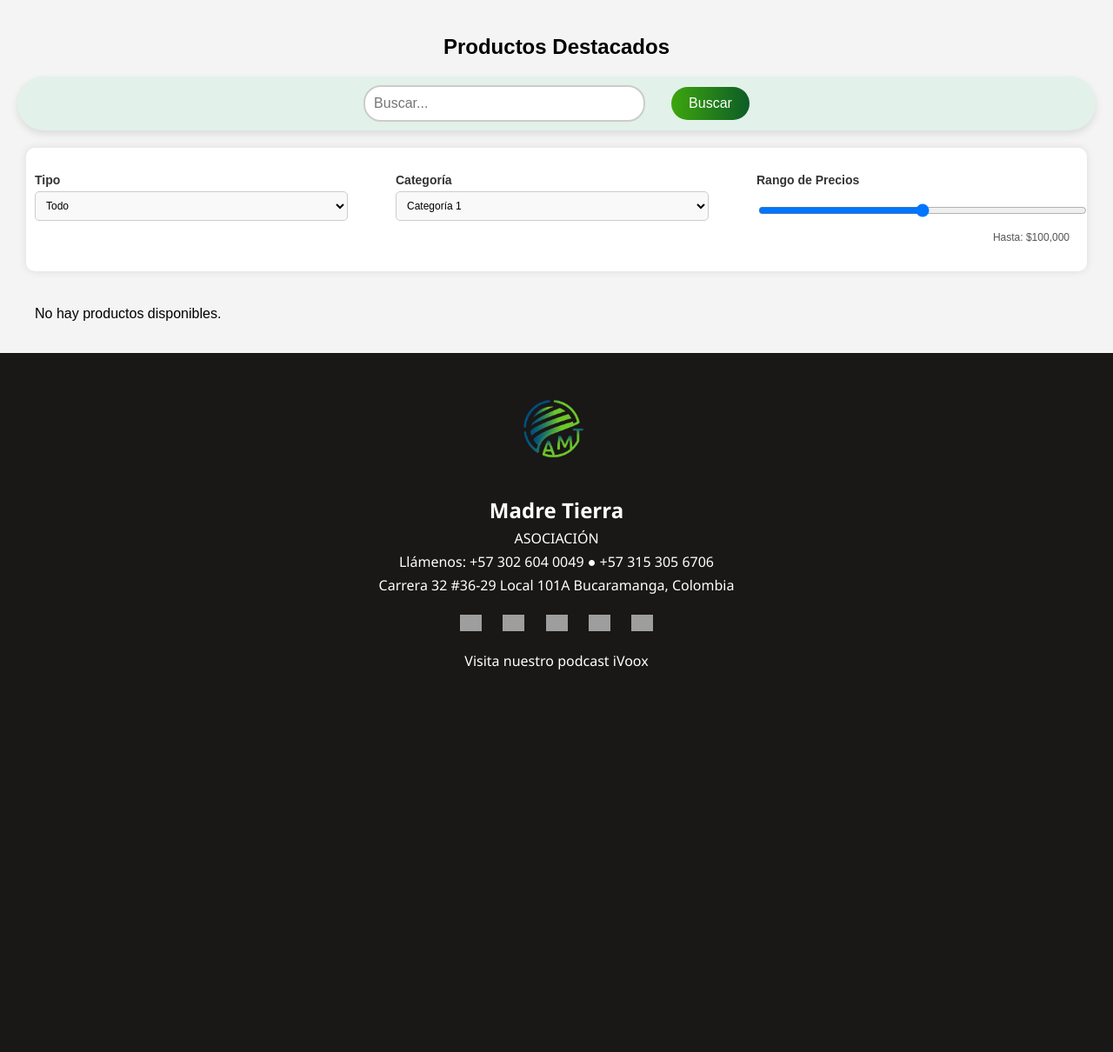
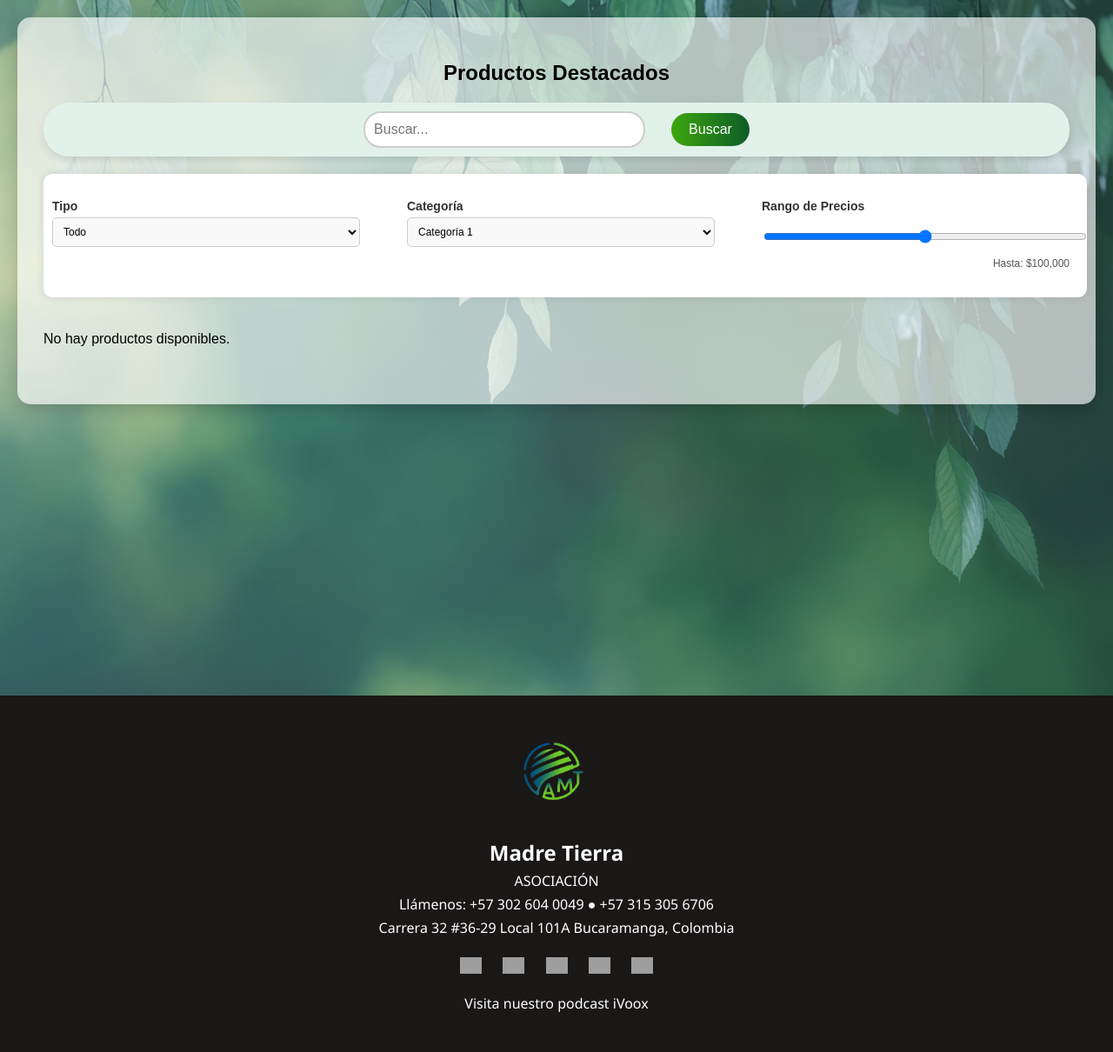
Before and after one commit to CamiloRondonDev/AMT, a PHP site: page /app/views/home.php in a window 1280 px wide. Shown: the part 84-1294 px from the top of the page at 87% size. Before the commit the page ends 854 px from the top, so only its background shows below. Run offline with PHP 8.4, Linux system fonts and the light colour scheme; data that the repository does not hold is empty; grey boxes are pictures that could not be loaded.

Commit message:
diseño home

```diff
--- a/app/views/home.php
+++ b/app/views/home.php
@@ -1,7 +1,15 @@
 <?php require_once 'header.php'; ?>
 
+<main>
+
+<div class ="fondo-contenedor">
+
 <section class="products-section">
-    <h2>Productos Destacados</h2>
+
+
+ <div class="product-wrapper">
+
+<h2>Productos Destacados</h2>
 
     <div class="search-container">
         <input type="text" id="search" placeholder="Buscar...">
@@ -41,7 +49,13 @@
 
 
     </div>
+
+</div>
 </section>
+
+</div>
+
+</main>
 
 <?php require_once 'footer.php'; ?>
 
--- a/public/css/styles.css
+++ b/public/css/styles.css
@@ -1,3 +1,48 @@
+.fondo-contenedor {
+    background-image: url("../img/fondo.webp");
+    background-size: cover;
+    background-position: center;
+    background-repeat: no-repeat;
+    min-height: 100vh;
+    width: 100%;
+}
+
+.product-wrapper {
+    background-color: rgba(255, 255, 255, 0.65); /* blanco semitransparente */
+    padding: 30px;
+    border-radius: 15px;
+    max-width: 1350px;
+    margin: 0 auto;
+    box-shadow: 0 4px 20px rgba(0,0,0,0.2);
+}
+
+.pagination {
+    margin-top: 20px;
+    text-align: center;
+}
+
+.pagina-btn {
+    background-color: #f0f0f0;
+    border: none;
+    margin: 0 5px;
+    padding: 8px 12px;
+    cursor: pointer;
+    border-radius: 5px;
+    transition: all 0.2s;
+}
+
+.pagina-btn:hover {
+    background-color: #3da60d;
+    color: white;
+}
+
+.pagina-btn.active {
+    background-color: #0d5c27;
+    color: white;
+    font-weight: bold;
+}
+
+
 /* =============================
    1. Reset y estructura base
 ============================= */
--- a/public/js/home.js
+++ b/public/js/home.js
@@ -1,20 +1,23 @@
 $(document).ready(function () {
-    console.log("entro1")
+    let paginaActual = 1;
+    const productosPorPagina = 20;
+
+    function cargarProductos(pagina = 1) {
         $.ajax({
-        url: "http://localhost/amt/app/models/obtenerProductos.php", // Ruta al PHP
+            url: `http://localhost/amt/app/models/obtenerProductos.php?pagina=${pagina}`,
             method: "GET",
             dataType: "json",
             success: function (data) {
                 let container = $("#productos-container");
-            container.empty(); // Limpiar antes de agregar productos
+                container.empty();
 
-            if (data.length > 0) {
-             // Configurar formateador de moneda COP
+                if (data.productos && data.productos.length > 0) {
                     const formatoCOP = new Intl.NumberFormat('es-CO', {
                         style: 'currency',
                         currency: 'COP'
                     });
-                data.forEach(producto => {
+
+                    data.productos.forEach(producto => {
                         let precioFormateado = formatoCOP.format(Number(producto.precio_prod));
                         let card = `
                             <div class="product-card">
@@ -25,10 +28,11 @@ $(document).ready(function () {
                                     <p class="price">${precioFormateado}</p>
                                     <a href="products.php?id=${producto.id_prod}" class="button">Ver Producto</a>
                                 </div>
-                    </div>
-                    `;
+                            </div>`;
                         container.append(card);
                     });
+
+                    renderizarPaginacion(data.totalPaginas, pagina);
                 } else {
                     container.html("<p>No hay productos disponibles.</p>");
                 }
@@ -36,8 +40,63 @@ $(document).ready(function () {
             error: function (error) {
                 console.error("Error al obtener productos:", error);
                 $("#productos-container").html("<p>Error al cargar productos.</p>");
+            }
+        });
+    }
+
+   function renderizarPaginacion(totalPaginas, paginaActual) {
+    const paginacionContainer = $("#paginacion");
+    paginacionContainer.empty();
+
+    const crearBoton = (texto, pagina, disabled = false, active = false) => {
+        let btn = $(`<button class="pagina-btn">${texto}</button>`);
+        if (active) btn.addClass("active");
+        if (disabled) btn.prop("disabled", true);
+        else btn.click(() => cargarProductos(pagina));
+        return btn;
+    };
+
+    // Botón anterior
+    if (paginaActual > 1) {
+        paginacionContainer.append(crearBoton("<", paginaActual - 1));
+    }
+
+    // Siempre mostrar página 1
+    paginacionContainer.append(crearBoton(1, 1, false, paginaActual === 1));
+
+    // Elipsis después de la 1 si estamos lejos de ella
+    if (paginaActual > 3) {
+        paginacionContainer.append($("<span class='ellipsis'>...</span>"));
+    }
+
+    // Mostrar páginas cercanas al actual
+    for (let i = paginaActual - 1; i <= paginaActual + 1; i++) {
+        if (i > 1 && i < totalPaginas) {
+            paginacionContainer.append(crearBoton(i, i, false, i === paginaActual));
+        }
+    }
+
+    // Elipsis antes de la última
+    if (paginaActual < totalPaginas - 2) {
+        paginacionContainer.append($("<span class='ellipsis'>...</span>"));
+    }
+
+    // Siempre mostrar última página (si no es la misma que la primera)
+    if (totalPaginas > 1) {
+        paginacionContainer.append(crearBoton(totalPaginas, totalPaginas, false, paginaActual === totalPaginas));
+    }
+
+    // Botón siguiente
+    if (paginaActual < totalPaginas) {
+        paginacionContainer.append(crearBoton(">", paginaActual + 1));
+    }
+}
 
 
+    // Agregar el contenedor de paginación si no existe
+    if ($("#paginacion").length === 0) {
+        $("#productos-container").after('<div id="paginacion" class="pagination"></div>');
     }
+
+    cargarProductos(paginaActual);
 });
-});
```
Also changed, not shown: app/models/obtenerProductos.php (+27 -9 lines), public/uploads/medios/media_6863e880231155.45083943.webp (added), public/uploads/medios/media_6863e8802479c1.29416581.webp (added), public/uploads/medios/media_6863e880258624.03639775.webp (added). Lines whose indentation alone changed are shown as unchanged.
